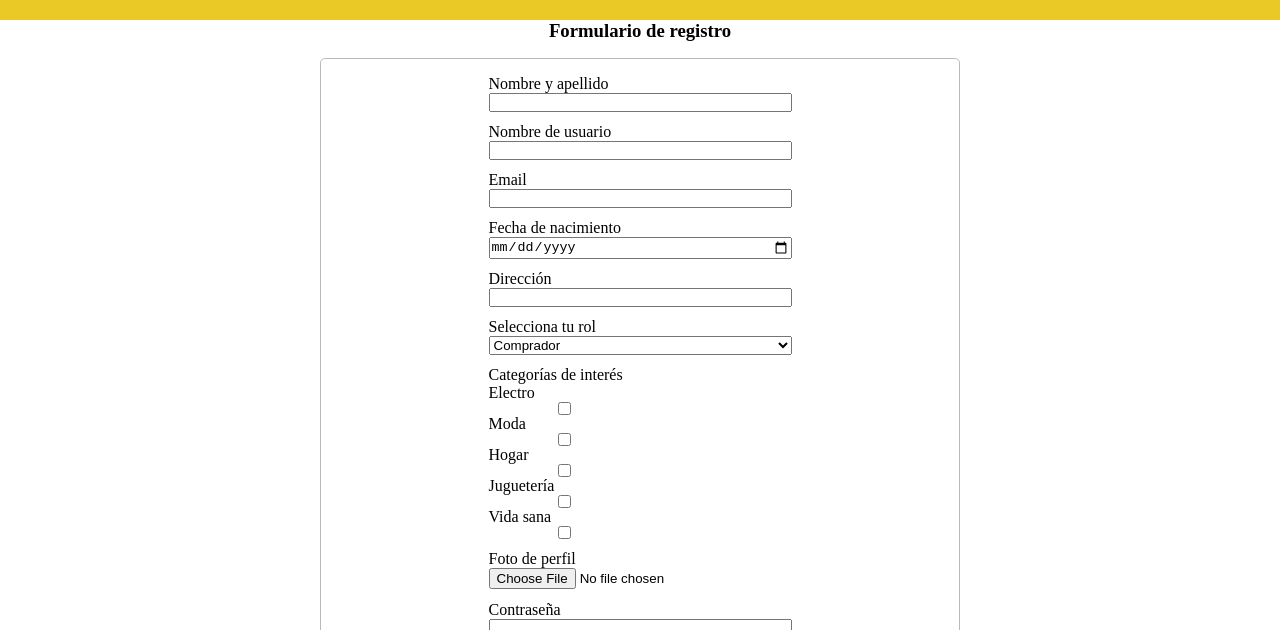
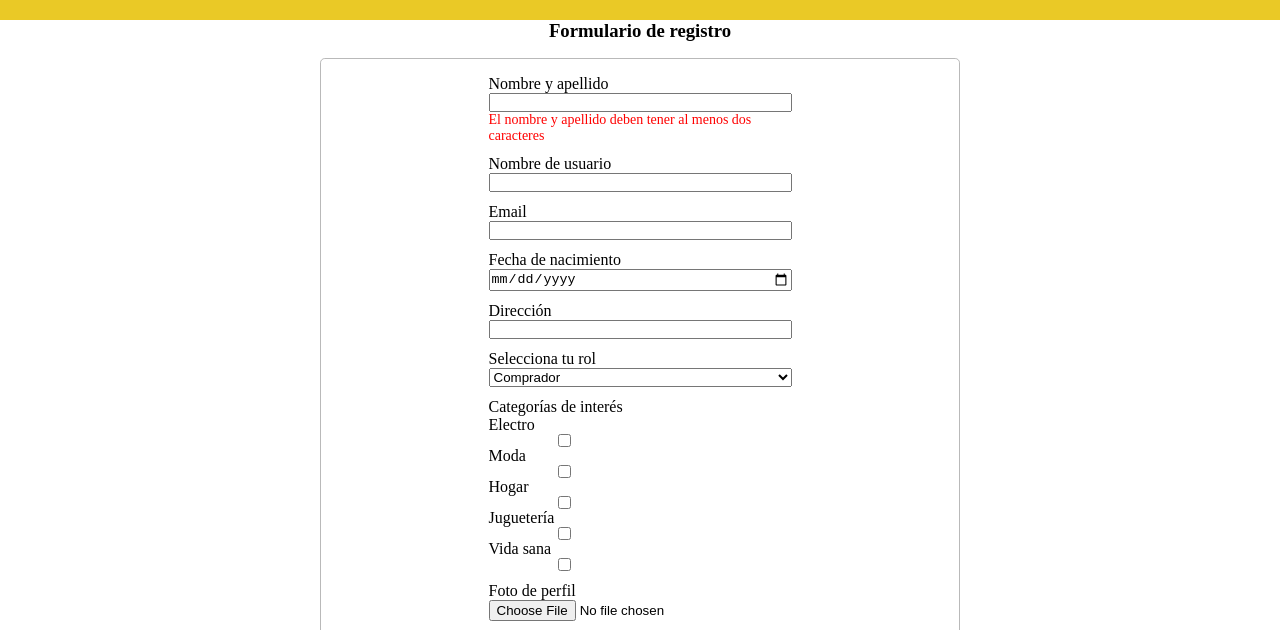
Before and after one commit to SantiagoDellaSala/TP-CLASE22-Mercado-Liebre-Maquetado, a website: page views/register.html in a window 1280 px wide. Shown: the part 160-790 px from the top of the page. Drawn offline with Linux system fonts and the light colour scheme.

Commit message:
TERMINADO: Formularios

```diff
--- a/public/css/register.css
+++ b/public/css/register.css
@@ -51,3 +51,16 @@
     gap: 0.3rem;
     align-items: center;
 }
+
+/* Validaciones */
+/* Estilo por defecto para mensajes de error */
+.error-message {
+    display: none; /* Por defecto, ocultar el mensaje */
+    color: red;
+    font-size: 14px;
+}
+
+/* Estilo para mostrar mensaje de error cuando el campo es inválido */
+input:invalid + .error-message {
+    display: block;
+}
--- a/views/register.html
+++ b/views/register.html
@@ -47,7 +47,8 @@
         <form action="/" enctype="multipart/form-data">
             <div>
                 <label for="nombreApellido">Nombre y apellido</label>
-                <input type="text" id="nombreApellido" name="nombreApellido">
+                <input type="text" id="nombreApellido" name="nombreApellido" required minlength="2">
+                <span class="error-message">El nombre y apellido deben tener al menos dos caracteres</span>
             </div>
             <div>
                 <label for="nombreUsuario">Nombre de usuario</label>
```
